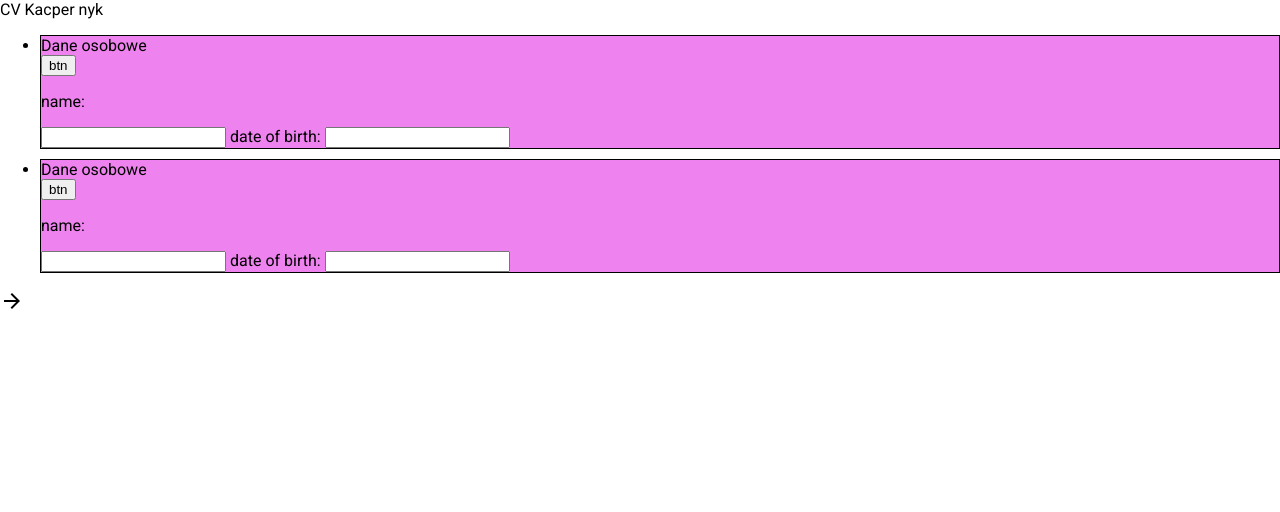
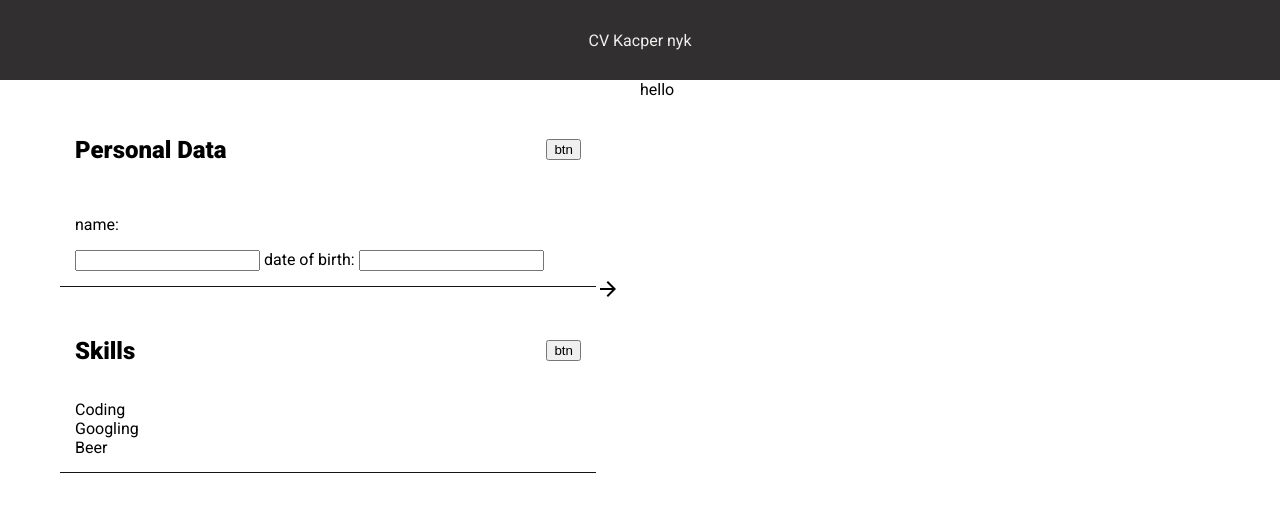
Before and after one commit to kacperNyk/cv-creator, a website: page index.html in a window 1280 px wide. Drawn offline with nearby package versions, Linux system fonts and the light colour scheme; files that its build step writes are made by us from their sources; a web font is replaced by a local one.

Commit message:
mam dosyć XD

```diff
--- a/index.html
+++ b/index.html
@@ -14,39 +14,41 @@
     <script src="dist/app.js" defer></script>
 </head>
 <body>
-    <main>
     <header>
         <div class="cv__title">CV Kacper nyk</div>
     </header>
+    <main>
         <section class="section__left">
-            <ul>
-                <li>
-                    <div class="dropdown__element">
-                        <div class="dropdown__title">Dane osobowe</div>
+            <ul class="dropdown__elem__list">
+                <li class="dropdown__con">
+                    <div class="dropdown__title__con">
+                        <div class="dropdown__title"><h2>Personal Data</h2></div>
                         <button class="dropdown__btn">btn</button>
+                    </div>
                     <section class="dropdown__content">
                         <p class="dropdown_elem_title">name:</p>
                         <input type="text" id="user__name_input">
                         <label for=”birth”>date of birth: </label> <input type=”date” id=”birth” min=”1900-01-01″ max=”2021-12-31″>
                     </section>
+                </li>
+                <li class="dropdown__con">
+                    <div class="dropdown__title__con">
+                        <div class="dropdown__title"><h2>Skills</h2></div>
+                        <button class="dropdown__btn">btn</button>
                     </div>
-                </li>
-                <li>
-                    <div class="dropdown__element">
-                        <div class="dropdown__title">Dane osobowe</div>
-                        <button class="dropdown__btn">btn</button>
                     <section class="dropdown__content">
-                            <p class="dropdown_elem_title">name:</p>
-                            <input type="text" id="user__name_input">
-                            <label for=”birth”>date of birth: </label> <input type=”date” id=”birth” min=”1900-01-01″ max=”2021-12-31″>
+                        <div class="skills__con">
+                            <div class="skill">Coding</div>
+                            <div class="skill">Googling</div>
+                            <div class="skill">Beer</div>
+                        </div>
                     </section>
-                    </div>
                 </li>
             </ul>
             <span class="material-symbols-outlined">arrow_forward</span>
         </section>
         <section class="section__right">
-
+            hello
         </section>
     </main>
 </body>
--- a/src/js/app.js
+++ b/src/js/app.js
@@ -1,7 +1,7 @@
-const btn = [...document.querySelectorAll(".dropdown__btn")];
-
-btn.forEach((btnn) => {
-  btnn.addEventListener("click", () => {
-    btnn.nextElementSibling.classList.toggle("hidden");
+const btn = document
+  .querySelector(".dropdown__btn")
+  .addEventListener("click", () => {
+    const dropdowncontent = document
+      .querySelector(".dropdown__content")
+      .classList.toggle("hidden");
   });
-});
--- /dev/null
+++ b/src/scss/breakpoints.scss
@@ -0,0 +1,7 @@
+$small: 1100px;
+
+@mixin half-break {
+    @media (min-width: $small){
+        @content;
+    }
+}
--- a/src/scss/index.scss
+++ b/src/scss/index.scss
@@ -1,3 +1,9 @@
+@use 'mixins.scss' as mix;
+@use 'vars.scss' as vars;
+@use 'breakpoints.scss' as bp;
+@use 'left-section.scss';
+@use 'right-section.scss';
+
 *,::before,::after{
     box-sizing: border-box;
 }
@@ -8,10 +14,25 @@ body{
     font-weight: 400;
 }
 
-.dropdown__element{
-    background-color: violet;
-    border: 1px solid black;
-    margin-top: 10px;
+header{
+    @include mix.flex-center();
+    height: 10vh;
+    width: 100vw;
+    background-color: vars.$darker-grey;
+    color: vars.$ligth-color;
+    & .cv__title{
+        transition: .3s ease;
+        &:hover{
+        border-bottom: 1px solid vars.$light-grey;
+    }
+    }
+}
+
+@include bp.half-break(){
+    main{
+        display: grid;
+        grid-template-columns: 1fr 1fr;
+    }
 }
 
 .hidden{
--- /dev/null
+++ b/src/scss/left-section.scss
@@ -0,0 +1,28 @@
+@use 'vars.scss' as vars;
+@use 'mixins.scss' as mix;
+
+.section__left{
+    @include mix.flex-center();
+    width: 100%;
+}
+
+.dropdown__elem__list{
+    list-style: none;
+    width: 90%;
+    & .dropdown__con{
+        padding: 10px;
+        border-bottom: 1px solid vars.$dark-color;
+        margin-bottom: 10px;
+    }
+}
+
+.dropdown__title__con{
+    @include mix.flex-center($justify: space-between);
+    height: fit-content;
+    width: 100%;
+    padding: 10px 5px;
+}
+
+.dropdown__content{
+    padding: 5px;
+}
--- /dev/null
+++ b/src/scss/mixins.scss
@@ -0,0 +1,18 @@
+@mixin flex-center ($direction:row, $justify: center){
+    display: flex;
+    justify-content: $justify;
+    align-items: center;
+    flex-direction: $direction;
+}
+
+@mixin absolute-center(
+    $top: 0,
+    $left: 0,
+    $right: 0,
+    $bottom: 0){
+    position: absolute;
+    top: $top;
+    left: $left;
+    right: $right;
+    bottom: $bottom;
+}
--- /dev/null
+++ b/src/scss/vars.scss
@@ -0,0 +1,12 @@
+$dark-color: rgb(20, 20, 20);
+$darker-grey: rgb(49, 47, 47);
+$light-grey: rgb(114, 109, 109);
+$ligth-color: rgb(241, 238, 238);
+$dark-violet: rgb(76, 0, 197);
+$light-violet: rgb(141, 11, 192);
+$correct-green: rgb(19, 165, 14);
+$incorrect-red: rgb(228, 17, 17);
+$warn-yellow: rgb(251, 255, 0);
+$normal-font: 17px;
+$subtitle-font: 22px;
+$title-font: 28px;
```
Also changed, not shown: dist/app.js, dist/breakpoints.css (added), dist/index.css, dist/left-section.css (added), dist/mixins.css (added), dist/right-section.css (added), dist/variables.css (deleted), dist/vars.css (added), src/scss/right-section.scss (added), 8 other files. Lines whose indentation alone changed are shown as unchanged.
